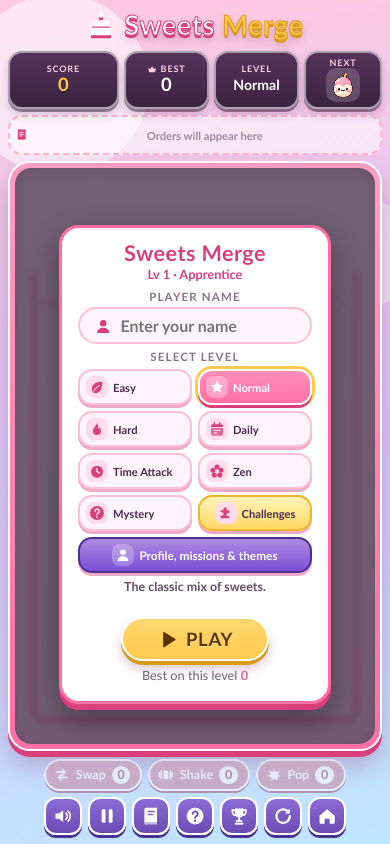
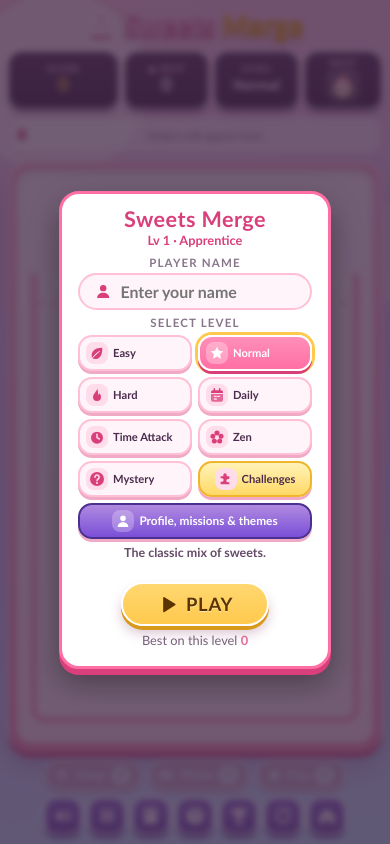
Before and after one commit to FrancheskaLanip/sweet-merge-game, a plain HTML site: page index.html in a window 390 px wide. Shown: the top 844 px of the page. Drawn offline with Linux system fonts and the light colour scheme.

Commit message:
Make overlays full-screen on phones so menu and panels are never cut off

```diff
--- a/style.css
+++ b/style.css
@@ -349,7 +349,7 @@ button { font: inherit; cursor: pointer; }
   #next { width: 34px !important; height: 34px !important; border-radius: 10px; }
   .stage { padding: 5px; border-radius: 22px; border-width: 2px; width: min(100%, 420px, calc((100vh - 246px) * 0.625)); }
   #game { border-radius: 16px; }
-  .overlay { inset: 5px; border-radius: 16px; padding: 28px 6px 10px; }
+  .overlay { position: fixed; inset: 0; z-index: 100; border-radius: 0; padding: 28px 6px 12px; }   /* full-screen on phones so panels are never cut by the small game board */
   .controls { padding: 4px 0 2px; }
   .powers { margin: 4px 0 0; gap: 6px; }
   .power-btn { padding: 5px 10px 5px 8px; font-size: .78rem; box-shadow: 0 2px 0 var(--pink-d); }
```
